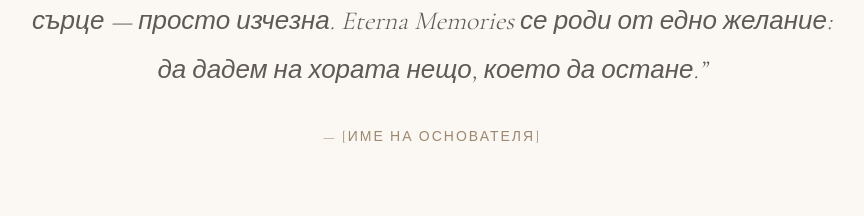
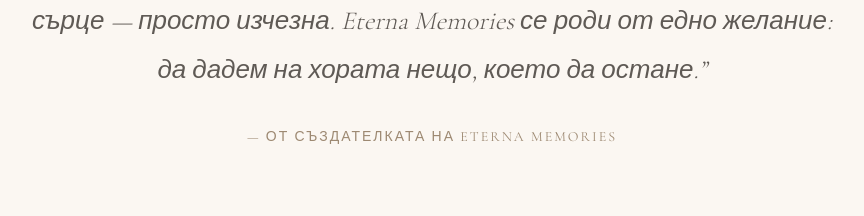
Before and after one commit to nansitocheva-netizen/eterna-site, a Next.js app: page / in a window 1280 px wide. Shown: the part 5600-5816 px from the top of the page, without its empty margins (208-1072 px from the left). Built offline with nearby package versions, Linux system fonts and the light colour scheme.

Commit message:
change copy

```diff
--- a/app/copy.ts
+++ b/app/copy.ts
@@ -148,7 +148,7 @@
       eyebrow: "ЗА НАС",
       quote: "Присъствах на сватба на близки приятели и осъзнах, че след края на вечерта всичко казано — сълзите, смехът, думите от сърце — просто изчезна. Eterna Memories се роди от едно желание: да дадем на хората нещо, което да остане.",
       /** Replace placeholder with the founder's actual name. */
-      name: "— [ИМЕ НА ОСНОВАТЕЛЯ]",
+      name: "— от Създателката на Eterna Memories",
     },
 
     social: {
```
